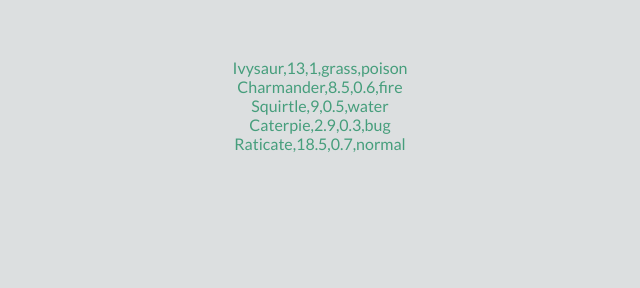
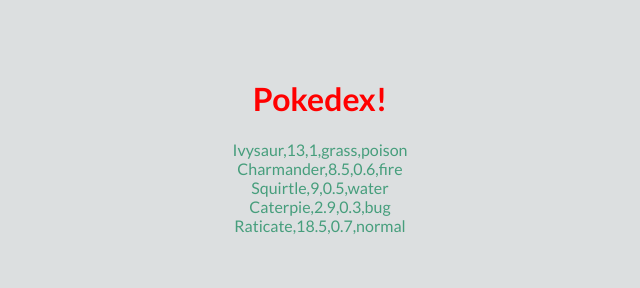
Before and after one commit to kasiadel/simple-js-app, a plain HTML site: page index.html in a window 1280 px wide. Shown: the whole page, without its empty margins (320-960 px from the left). Drawn offline with Linux system fonts and the light colour scheme.

Commit message:
added h1

```diff
--- a/index.html
+++ b/index.html
@@ -6,8 +6,15 @@
     <meta name="viewport" content="width=device-width, initial-scale=1">
     <link rel="stylesheet" type="text/css" href="css/styles.css">
     <title>Simple JS App</title>
+
   </head>
+
   <body>
+      <h1>Pokedex!</h1>
+
+
+
     <script src="js/scripts.js"></script>
+
   </body>
 </html>
```
